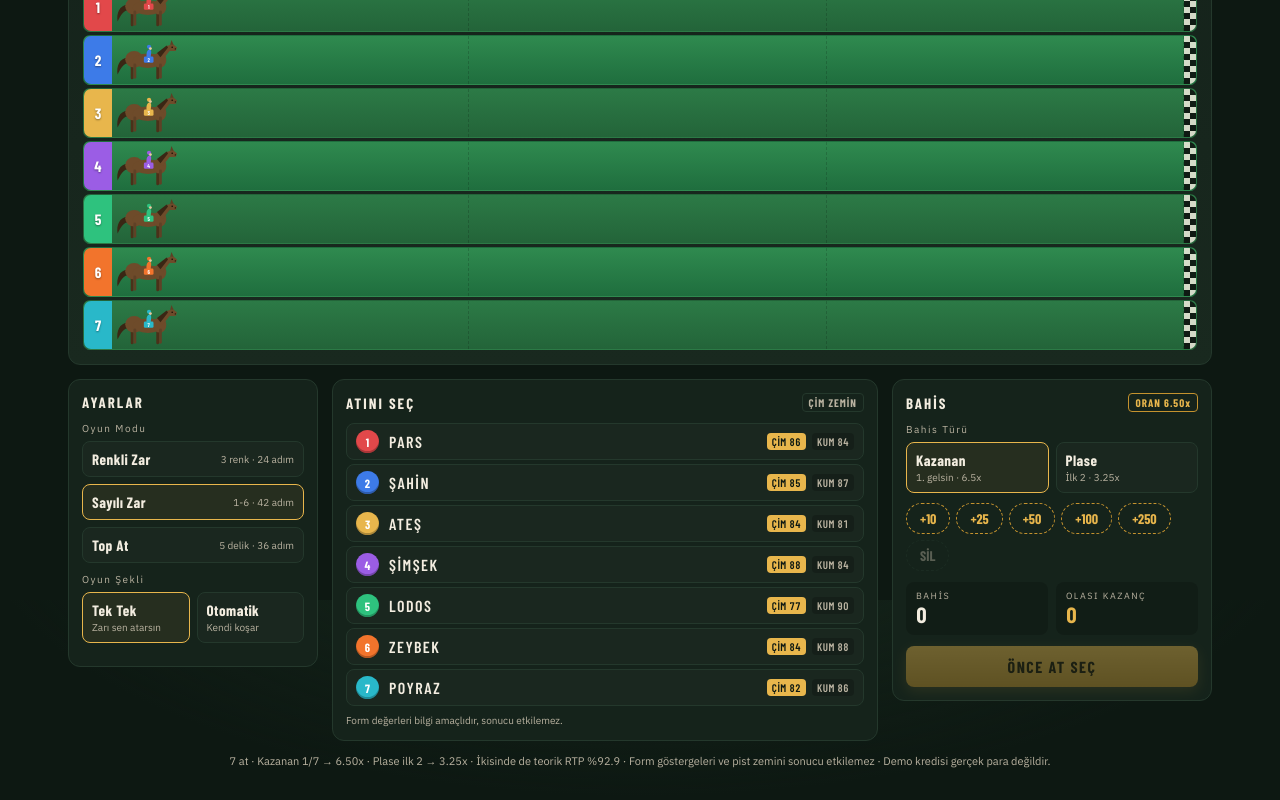
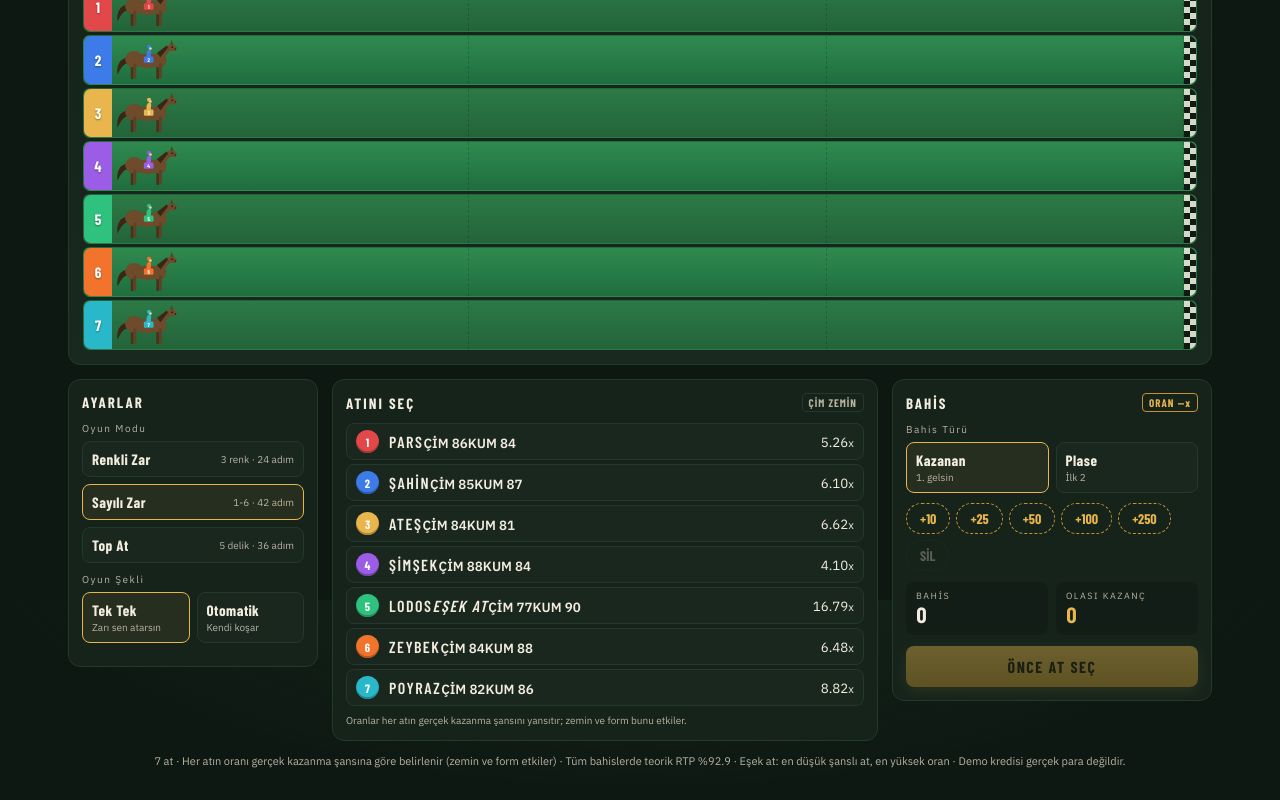
Before and after one commit to nuvlt/hipodrom-derby, a React (Vite) app: page / in a window 1280 px wide. Shown: the part 200-1000 px from the top of the page. Built offline with nearby package versions, Linux system fonts and the light colour scheme; a web font is replaced by a local one.

Commit message:
Refactor betting logic and enhance odds calculation

```diff
--- a/src/SingleRace.jsx
+++ b/src/SingleRace.jsx
@@ -1,8 +1,8 @@
-import { useEffect, useState } from 'react'
+import { useEffect, useMemo, useState } from 'react'
 import * as sfx from './sound'
 import {
   MODES, BET_TYPES, STEP_NAMES, SILKS, CHIPS, STEP_COLORS, TICK_MS,
-  fmt, pickLineup, Die, BallBoard, RaceTrack,
+  fmt, pickLineup, buildField, weightedPick, Die, BallBoard, RaceTrack,
 } from './game'
 
 const BET_COUNTDOWN = 10
@@ -27,11 +27,21 @@ export default function SingleRace() {
   const [history, setHistory] = useState([])
   const [tick, setTick] = useState(0)
   const [rolling, setRolling] = useState(false)
+  const [lockedOdds, setLockedOdds] = useState(0)
 
   const mode = MODES[modeKey]
   const trackLen = mode.track
   const betting = phase === 'betting'
-  const payout = BET_TYPES[betType].payout
+
+  // her atın gerçek oranı: zemin (çim/kum form) + mod -> Monte Carlo
+  const field = useMemo(() => {
+    const ratings = lineup.map((h) => (theme === 'grass' ? h.fg : h.fs))
+    return buildField(ratings, MODES[modeKey])
+  }, [lineup, modeKey, theme])
+
+  const payout = selected !== null
+    ? (betType === 'kazanan' ? field.oddsWin[selected] : field.oddsPlase[selected])
+    : null
 
   useEffect(() => {
     if (phase !== 'countdown') return
@@ -63,7 +73,7 @@ export default function SingleRace() {
     setHistory((h) => [win, ...h].slice(0, 10))
     const placed = betType === 'kazanan' ? selected === win : ord[0] === selected || ord[1] === selected
     if (placed) {
-      setBalance((b) => b + bet * payout)
+      setBalance((b) => b + bet * lockedOdds)
       sfx.win()
     } else {
       sfx.lose()
@@ -72,7 +82,7 @@ export default function SingleRace() {
   }
 
   function step() {
-    const rolls = lineup.map(() => MODES[modeKey].faces[Math.floor(Math.random() * MODES[modeKey].faces.length)])
+    const rolls = lineup.map((_, i) => weightedPick(MODES[modeKey].faces, field.weights[i]))
     const next = positions.map((p, i) => p + rolls[i])
     setLastRolls(rolls)
     setPositions(next)
@@ -91,6 +101,7 @@ export default function SingleRace() {
   function placeBet() {
     if (selected === null || bet <= 0 || bet > balance) return
     sfx.bet()
+    setLockedOdds(payout)
     setBalance((b) => b - bet)
     setCountdown(BET_COUNTDOWN)
     setPhase('countdown')
@@ -187,7 +198,7 @@ export default function SingleRace() {
               </div>
               {selected !== null && (
                 <div className="result-payline">
-                  {placedWin ? (<>{winBet ? 'KAZANDINIZ' : 'PLASE!'} · <strong>+{fmt(bet * payout)}</strong></>) : (<>Atınız {lineup[selected].name} {myRank}. oldu · −{fmt(bet)}</>)}
+                  {placedWin ? (<>{winBet ? 'KAZANDINIZ' : 'PLASE!'} · <strong>+{fmt(bet * lockedOdds)}</strong></>) : (<>Atınız {lineup[selected].name} {myRank}. oldu · −{fmt(bet)}</>)}
                 </div>
               )}
               <button className="btn btn-gold" onClick={newRound}>YENİ TUR</button>
@@ -225,24 +236,27 @@ export default function SingleRace() {
             {lineup.map((h, i) => (
               <button key={i} className={`horse-row ${selected === i ? 'active' : ''} ${leaderIdx === i && phase === 'racing' ? 'leading' : ''}`} disabled={!betting} onClick={() => betting && setSelected(i)}>
                 <span className="silk" style={{ background: h.silk }}>{i + 1}</span>
-                <span className="hname">{h.name}</span>
+                <span className="hcol">
+                  <span className="hname">{h.name}{field.donkeyIdx === i && <em className="donkey-tag" title="En düşük şanslı at — en yüksek oran">EŞEK AT</em>}</span>
+                  <span className="hform2"><b className={theme === 'grass' ? 'on' : ''}>ÇİM {h.fg}</b><b className={theme === 'sand' ? 'on' : ''}>KUM {h.fs}</b></span>
+                </span>
                 {betting ? (
-                  <span className="form"><b className={theme === 'grass' ? 'on' : ''}>ÇİM {h.fg}</b><b className={theme === 'sand' ? 'on' : ''}>KUM {h.fs}</b></span>
+                  <span className="row-odds">{field.oddsWin[i].toFixed(2)}<small>x</small></span>
                 ) : (<span className="hsteps">{Math.min(positions[i], trackLen)}/{trackLen}</span>)}
               </button>
             ))}
           </div>
-          <p className="form-note">Form değerleri bilgi amaçlıdır, sonucu etkilemez.</p>
+          <p className="form-note">Oranlar her atın gerçek kazanma şansını yansıtır; zemin ve form bunu etkiler.</p>
         </div>
 
         <div className="card card-bet">
-          <div className="card-title">BAHİS <span className="odds-tag">ORAN {payout.toFixed(2)}x</span></div>
+          <div className="card-title">BAHİS <span className="odds-tag">ORAN {payout ? payout.toFixed(2) : '—'}x</span></div>
           {betting && (
             <>
               <div className="set-label">Bahis Türü</div>
               <div className="seg">
                 {Object.values(BET_TYPES).map((t) => (
-                  <button key={t.key} className={betType === t.key ? 'active' : ''} onClick={() => setBetType(t.key)}><b>{t.label}</b><small>{t.hint} · {t.payout}x</small></button>
+                  <button key={t.key} className={betType === t.key ? 'active' : ''} onClick={() => setBetType(t.key)}><b>{t.label}</b><small>{t.hint}{selected !== null ? ` · ${(t.key === 'kazanan' ? field.oddsWin[selected] : field.oddsPlase[selected]).toFixed(2)}x` : ''}</small></button>
                 ))}
               </div>
               <div className="chip-row">
@@ -251,10 +265,10 @@ export default function SingleRace() {
               </div>
               <div className="bet-summary">
                 <div><span className="bs-label">BAHİS</span><span className="bs-value">{fmt(bet)}</span></div>
-                <div><span className="bs-label">OLASI KAZANÇ</span><span className="bs-value gold">{fmt(bet * payout)}</span></div>
+                <div><span className="bs-label">OLASI KAZANÇ</span><span className="bs-value gold">{fmt(bet * (payout || 0))}</span></div>
               </div>
               <button className="btn btn-gold wide" disabled={selected === null || bet <= 0 || bet > balance} onClick={placeBet}>
-                {selected === null ? 'ÖNCE AT SEÇ' : bet <= 0 ? 'BAHİS MİKTARI SEÇ' : `${lineup[selected].name} · ${BET_TYPES[betType].label.toUpperCase()}`}
+                {selected === null ? 'ÖNCE AT SEÇ' : bet <= 0 ? 'BAHİS MİKTARI SEÇ' : `${lineup[selected].name} · ${payout.toFixed(2)}x`}
               </button>
             </>
           )}
@@ -292,8 +306,8 @@ export default function SingleRace() {
       </div>
 
       <p className="fineprint">
-        7 at · Kazanan 1/7 → 6.50x · Plase ilk 2 → 3.25x · İkisinde de teorik RTP %92.9 ·
-        Form göstergeleri ve pist zemini sonucu etkilemez · Demo kredisi gerçek para değildir.
+        7 at · Her atın oranı gerçek kazanma şansına göre belirlenir (zemin ve form etkiler) ·
+        Tüm bahislerde teorik RTP %92.9 · Eşek at: en düşük şanslı at, en yüksek oran · Demo kredisi gerçek para değildir.
       </p>
     </div>
   )
```
